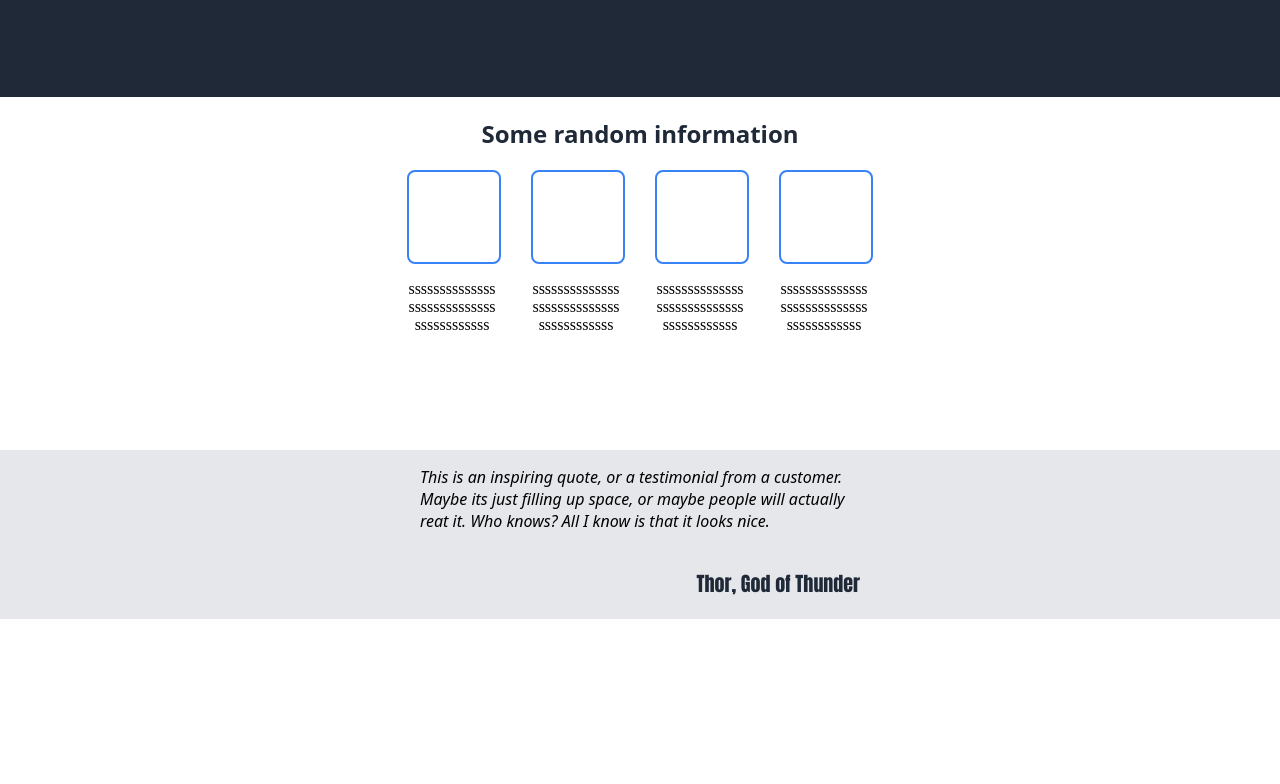
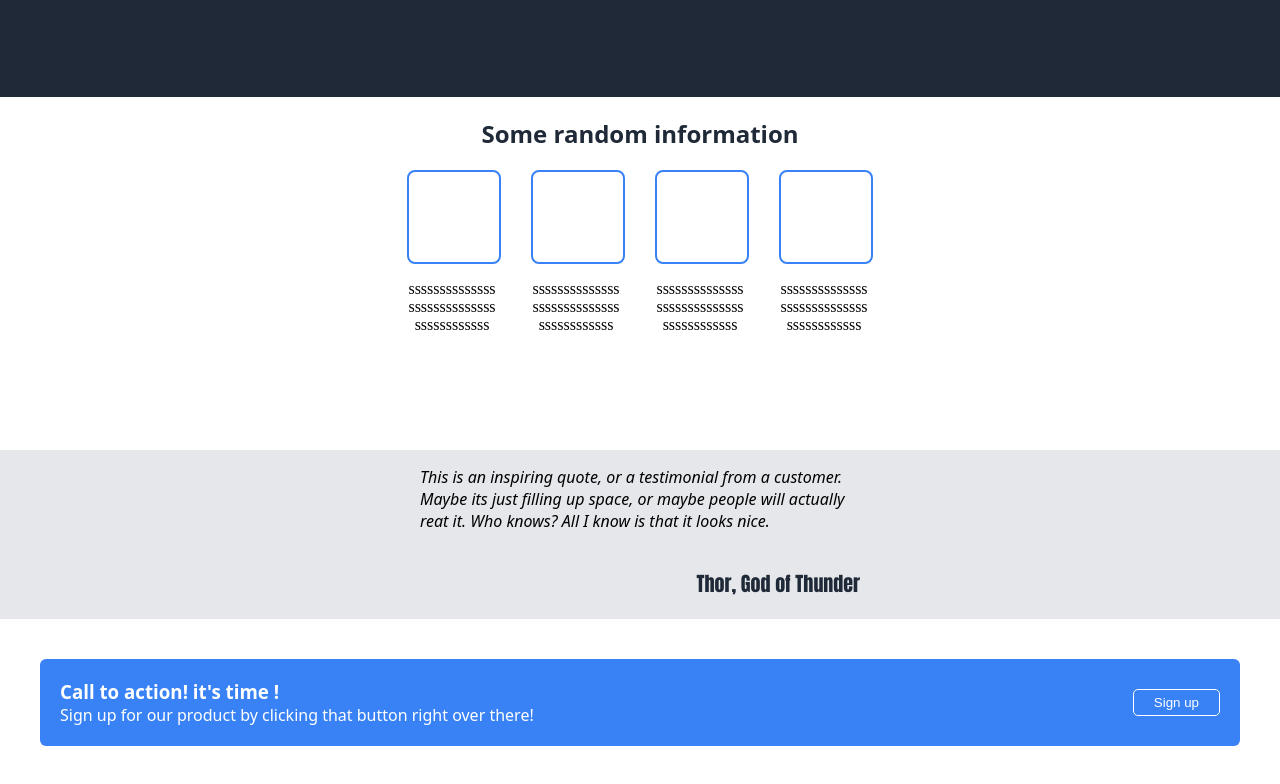
Before and after one commit to sundaymoses/landing-page, a plain HTML site: page index.html in a window 1280 px wide. Shown: the part 636-1420 px from the top of the page. Before the commit the page ends 1255 px from the top, so only its background shows below. Drawn offline with Linux system fonts and the light colour scheme.

Commit message:
Completed the call to action sections with complete styling

```diff
--- a/index.html
+++ b/index.html
@@ -80,7 +80,17 @@ or maybe people will actually reat it. Who knows? All I know is that it looks ni
     </div>
 
 </div>
+<!-- Begin the forth section -->
+ <div class="call-to-action">
+<div class="card">
+    <div>
+<h3>Call to action! it's time !</h3>
+   <p>Sign up for our product by clicking that button right over there!</p>
+    </div>
+<div class="card-button"> <button>Sign up</button></div>
 
+</div>
+ </div>
         <!-- footer -->
         <div class="footer">
 
--- a/style.css
+++ b/style.css
@@ -164,3 +164,34 @@ flex-direction: column;
 /* .author{
 
 } */
+.call-to-action{
+   margin: 40px 40px 40px 40px;
+}
+
+ .card{
+    max-width: 1300px;
+    background-color: #3882f6;
+    padding: 20px;
+    display: flex;
+    align-items: center;
+    justify-content:space-between;
+     border-radius: 6px;
+margin: auto;
+ }
+ .card h3, .card p{
+    margin: 0;
+    padding: 0;
+    color: white;
+           font-family: system-ui, -apple-system, BlinkMacSystemFont, 'Segoe UI', Roboto, Oxygen, Ubuntu, Cantarell, 'Open Sans', 'Helvetica Neue', sans-serif;
+
+ }
+ .card-button button{
+    padding: 5px 20px;
+    margin: auto;
+    border: 1px solid white;
+    border-radius: 5px;
+    background-color: transparent;
+    color: white;
+    justify-content: flex-end;
+
+ }
```
